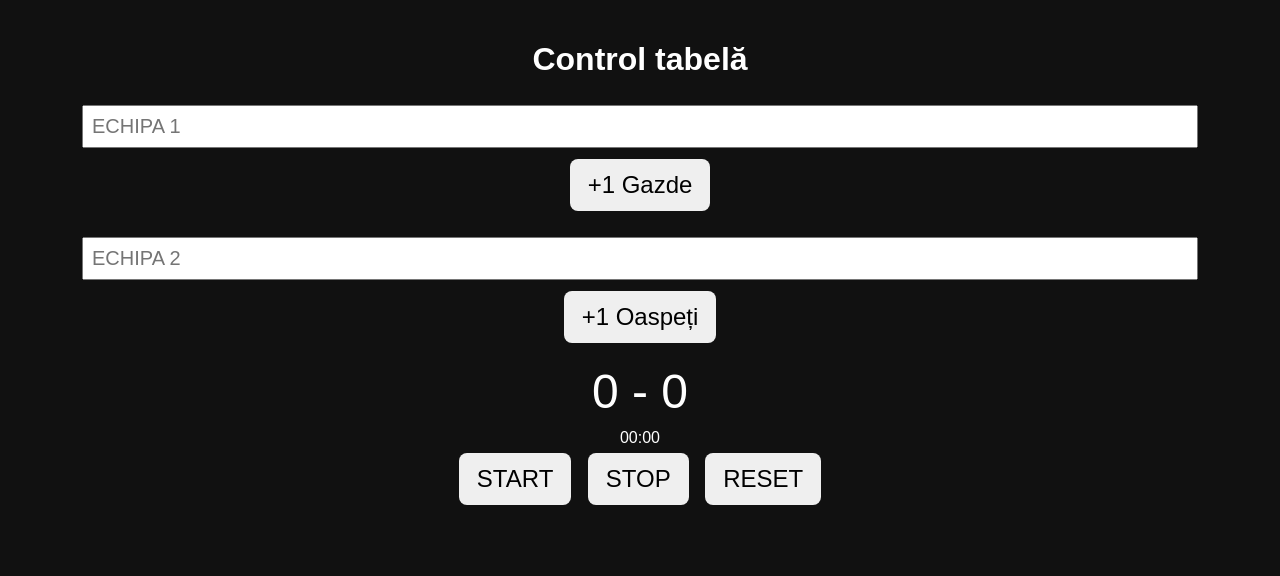
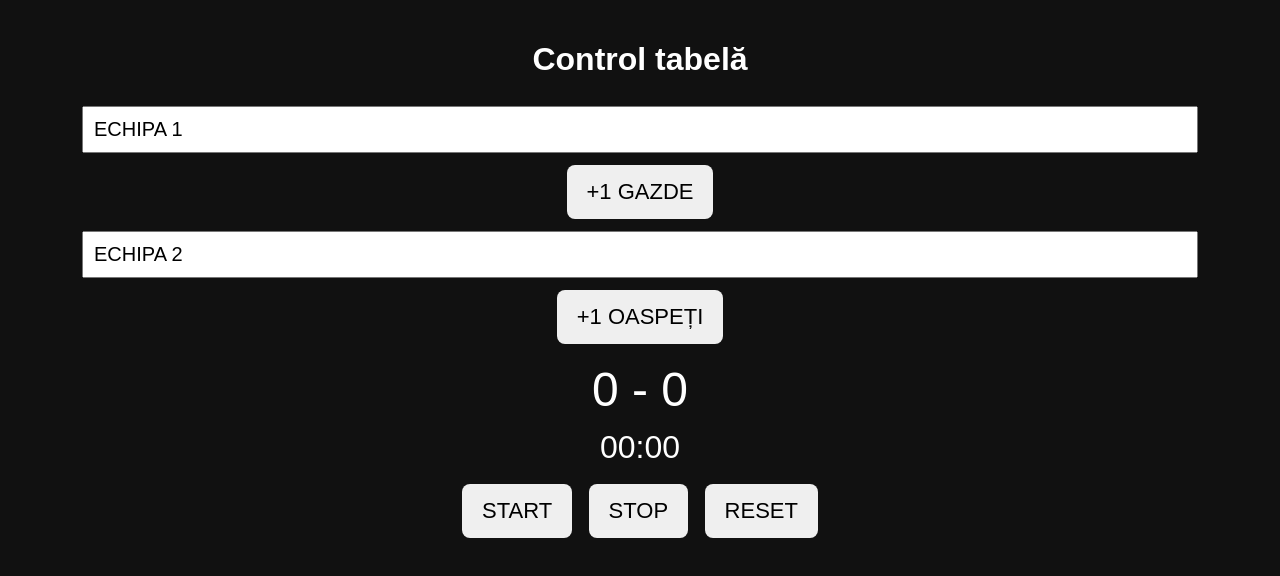
Before and after one commit to bujo13/Hanbal-score-live-final, a website: page control.html in a window 1280 px wide. Drawn offline with nearby package versions, Linux system fonts and the light colour scheme.

Commit message:
Refactor control.html for improved structure and styling

```diff
--- a/control.html
+++ b/control.html
@@ -6,50 +6,48 @@
 <title>Control tabelă</title>
 <style>
 body{font-family:Arial,sans-serif;background:#111;color:#fff;text-align:center;margin:0;padding:20px}
-input{font-size:20px;padding:8px;margin:5px;width:90%;box-sizing:border-box}
-button{font-size:24px;padding:12px 18px;margin:6px;border:0;border-radius:8px}
-.score{font-size:48px;margin:10px}
-.row{margin:15px 0}
+input{font-size:20px;padding:10px;margin:6px;width:90%;box-sizing:border-box}
+button{font-size:22px;padding:14px 20px;margin:6px;border:0;border-radius:8px}
+.score{font-size:48px;margin:12px}
+.time{font-size:32px;margin:12px}
 </style>
 </head>
 <body>
 
 <h1>Control tabelă</h1>
 
-<div class="row">
-<input id="home" placeholder="ECHIPA 1">
-<button onclick="plusHome()">+1 Gazde</button>
+<input id="home" value="ECHIPA 1">
+<button onclick="homePlus()">+1 GAZDE</button>
+
+<input id="away" value="ECHIPA 2">
+<button onclick="awayPlus()">+1 OASPEȚI</button>
+
+<div class="score">
+<span id="hs">0</span> - <span id="as">0</span>
 </div>
 
-<div class="row">
-<input id="away" placeholder="ECHIPA 2">
-<button onclick="plusAway()">+1 Oaspeți</button>
-</div>
+<div class="time" id="time">00:00</div>
 
-<div class="score" id="score">0 - 0</div>
-<div id="time">00:00</div>
-
-<button onclick="start()">START</button>
-<button onclick="stop()">STOP</button>
+<button onclick="startTimer()">START</button>
+<button onclick="stopTimer()">STOP</button>
 <button onclick="resetGame()">RESET</button>
 
 <script src="/socket.io/socket.io.js"></script>
+
 <script>
-const socket=io();
+const socket = io();
 
-let state={
- home:{name:'ECHIPA 1',score:0},
- away:{name:'ECHIPA 2',score:0},
- elapsed:0,
- running:false
+let state = {
+  home:{name:'ECHIPA 1',score:0},
+  away:{name:'ECHIPA 2',score:0},
+  elapsed:0,
+  running:false
 };
 
-function send(p){
- socket.emit('patch',p);
+function patch(data){
+  socket.emit('patch',data);
 }
 
-function plusHome(){
- send({home:{score:(state.home.score||0)+1}});
-}
-
-function plusAway(){
+function homePlus(){
+  patch({
+    home:{
```
